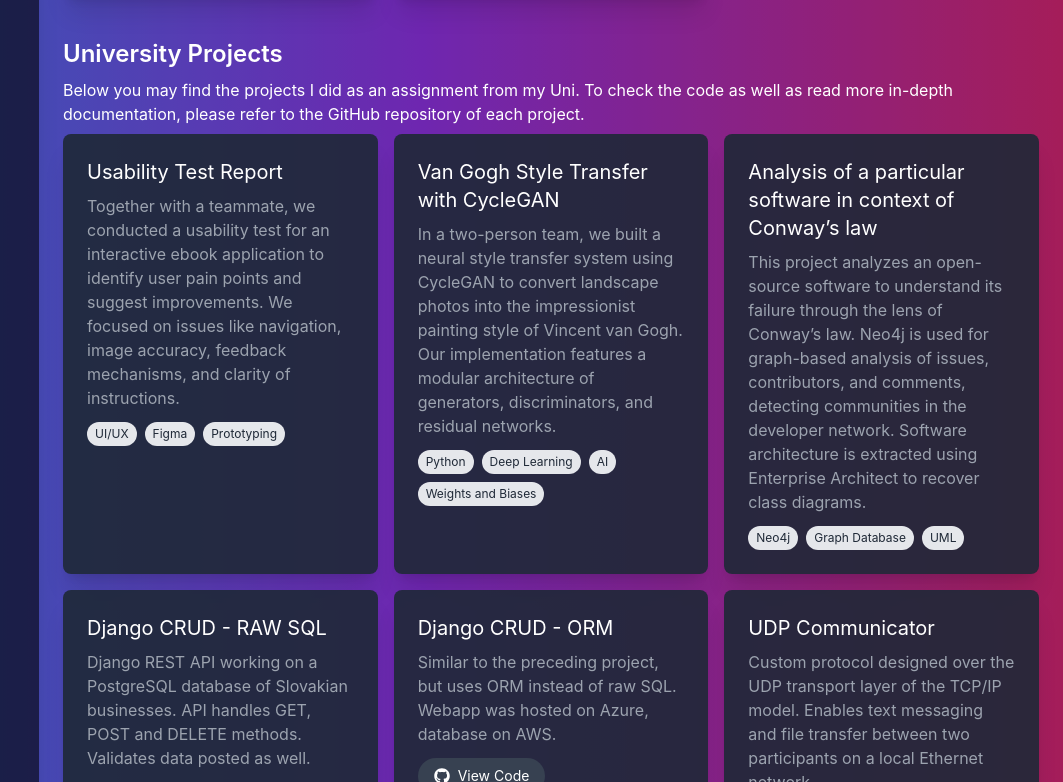
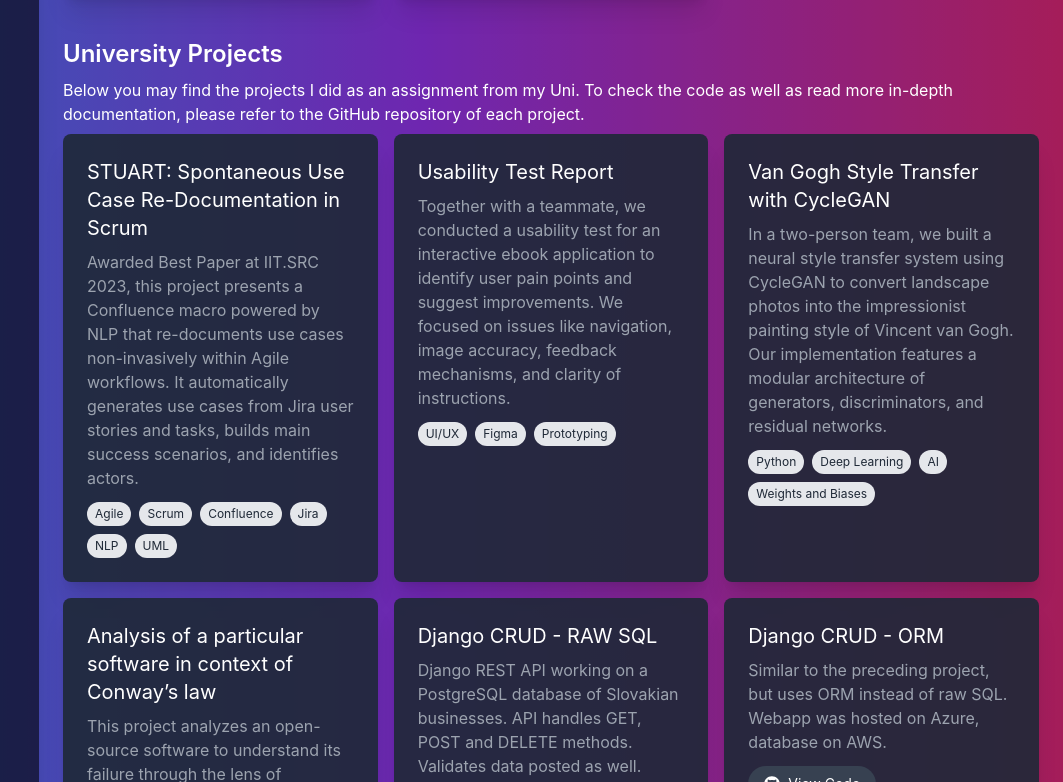
Before and after one commit to alexandrasky/alexandrasky.github.io, a React (Create React App) app: page / in a window 1280 px wide. Shown: the part 1914-2696 px from the top of the page, without its empty margins (217-1280 px from the left). Built offline with nearby package versions, Linux system fonts and the light colour scheme.

Commit message:
add project

```diff
--- a/src/data/projects.ts
+++ b/src/data/projects.ts
@@ -1,6 +1,13 @@
 import { Project } from "../types/project";
 
 export const projects: Project[] = [
+  {
+    title: "STUART: Spontaneous Use Case Re-Documentation in Scrum",
+    description: "Awarded Best Paper at IIT.SRC 2023, this project presents a Confluence macro powered by NLP that re-documents use cases non-invasively within Agile workflows. It automatically generates use cases from Jira user stories and tasks, builds main success scenarios, and identifies actors. ",
+    //link: "https://alexandrasky.github.io/files/STUART-paper.pdf",
+    tags: ["Agile", "Scrum", "Confluence", "Jira", "NLP", "UML"],
+    type:  "university",
+  },
   {
     title: "Usability Test Report",
     description:
```
